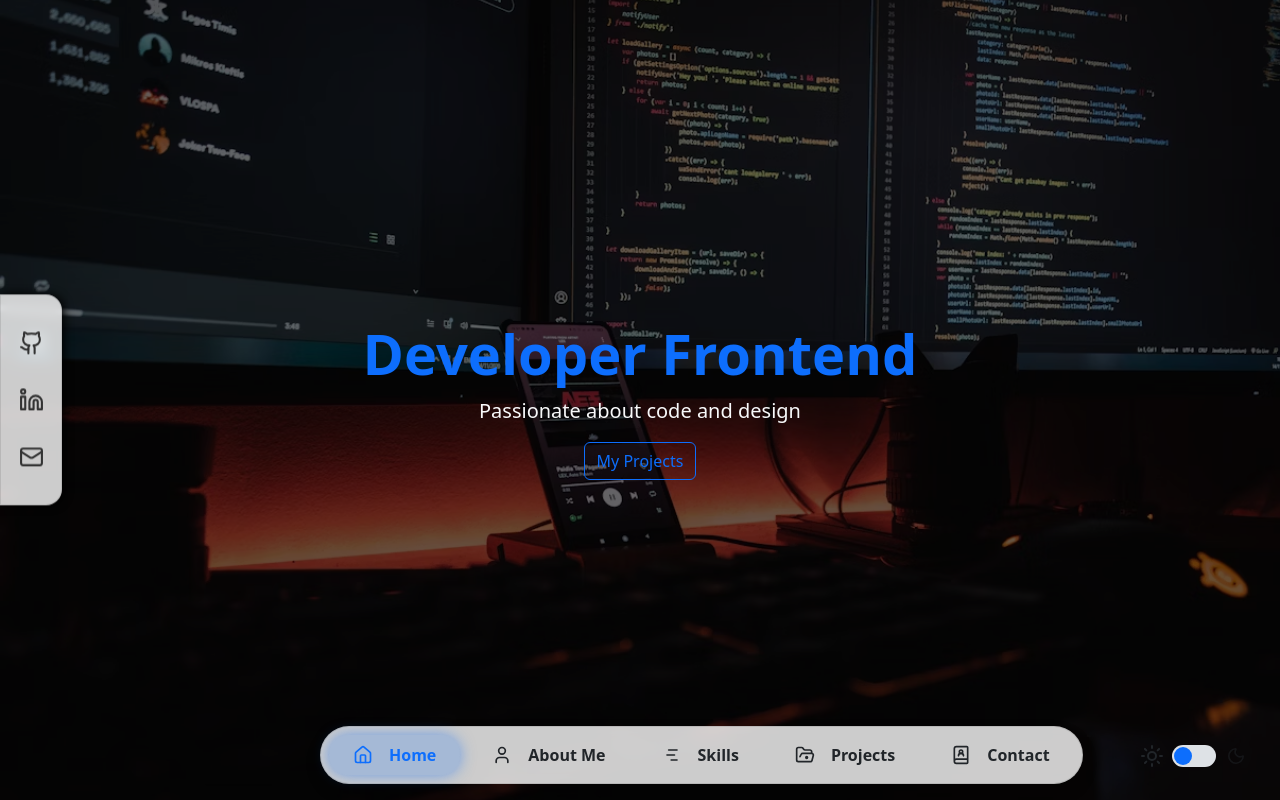
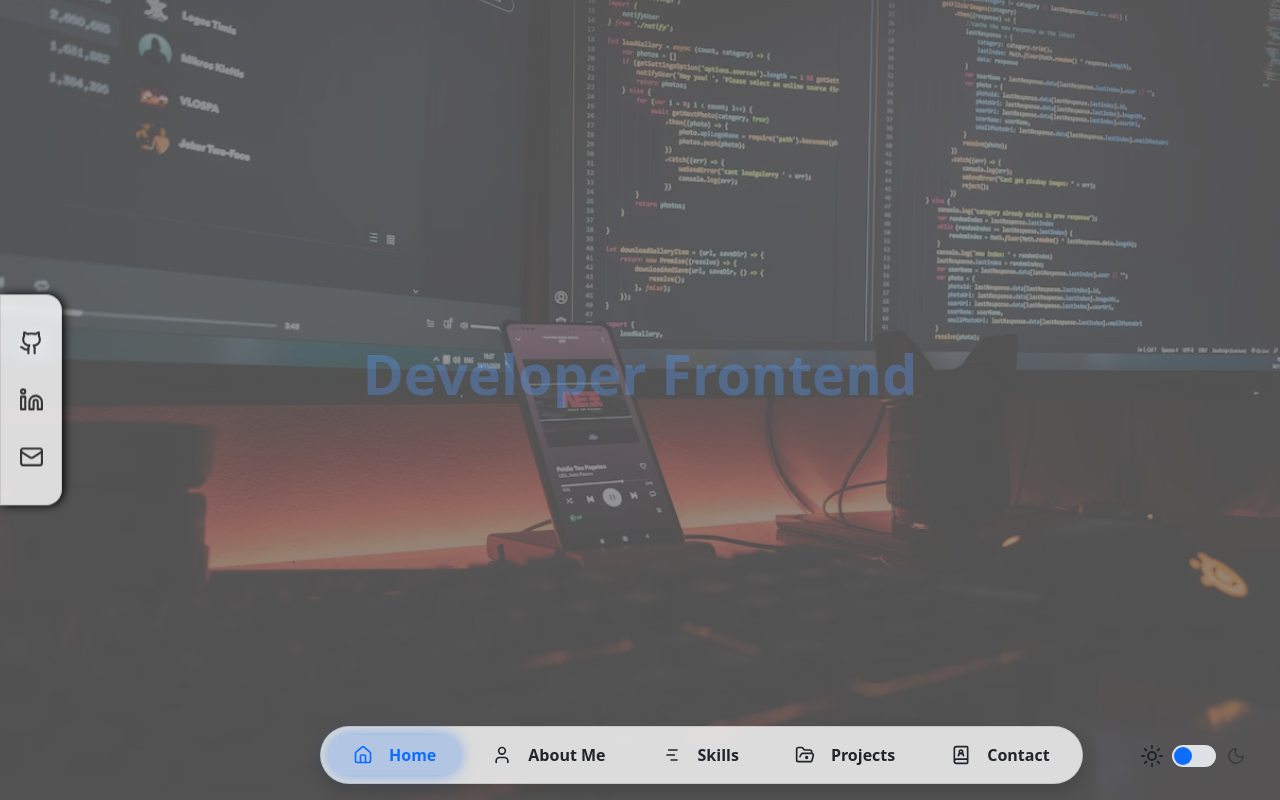
Before and after one commit to LautaroLeall/Portafolio-LLDP, a React (Vite) app: page / in a window 1280 px wide. Shown: the top 800 px of the page. Built offline with nearby package versions, Linux system fonts and the light colour scheme.

Commit message:
Solucionamos scrol de img en carousel

```diff
--- a/src/components/Home.jsx
+++ b/src/components/Home.jsx
@@ -1,15 +1,15 @@
 // src/components/Home.jsx
+
 import React, { useState, useEffect } from 'react'
 import { motion, AnimatePresence } from 'framer-motion'
 
-// Imágenes del carousel
+// Imágenes del carrusel
 import HomeImage1 from '/public/home/img-home.png'
 import HomeImage2 from '/public/home/img-home2.png'
 import HomeImage3 from '/public/home/img-home3.png'
-
 import '../styles/home.css'
 
-// Slides del carrusel
+// Slides del carrusel: cada uno contiene imagen + texto + botón
 const slides = [
     {
         image: HomeImage1,
@@ -31,7 +31,7 @@ const slides = [
     },
 ]
 
-// Mapea el texto del botón a su sección destino
+// Devuelve el href correspondiente según el texto del botón
 const getButtonHref = (label) => {
     switch (label) {
         case 'About Me':
@@ -46,42 +46,40 @@ const getButtonHref = (label) => {
 }
 
 const Home = () => {
-    const [index, setIndex] = useState(0) // Slide actual
-    const [show, setShow] = useState(true) // Control de visibilidad
+    const [index, setIndex] = useState(0) // Slide actual del carrusel
 
-    // Cambia de slide con animación fluida
     useEffect(() => {
+        // Timer para avanzar de slide automáticamente cada 5 segundos
         const timer = setInterval(() => {
-            setShow(false) // Oculta el actual
-            setTimeout(() => {
-                setIndex((prev) => (prev + 1) % slides.length) // Avanza
-                setShow(true) // Muestra nuevo
-            }, 500)
-        }, 4000)
+            setIndex((prev) => (prev + 1) % slides.length) // Avanza al siguiente (cíclico)
+        }, 5000)
 
-        return () => clearInterval(timer) // Limpieza
+        // Limpia el intervalo cuando se desmonta el componente
+        return () => clearInterval(timer)
     }, [])
 
     return (
         <section className="home-section">
             <AnimatePresence mode="wait">
-                {show && (
+                {/* Renderiza el slide actual con transición suave */}
                 <motion.div
-                        key={index}
+                    key={index} // Para reiniciar animación al cambiar de slide
                     className="carousel-slide"
                     style={{ backgroundImage: `url(${slides[index].image})` }}
-                        initial={{ opacity: 0 }}
+                    initial={{ opacity: 0 }} // Aparece con fade-in
                     animate={{ opacity: 1 }}
-                        exit={{ opacity: 0 }}
-                        transition={{ duration: 0.5 }}
+                    exit={{ opacity: 0 }} // Desaparece con fade-out
+                    transition={{ duration: 0.8 }}
                 >
+                    {/* Capa oscura + contenido centrado */}
                     <div className="overlay-home d-flex justify-content-center align-items-center text-center">
                         <motion.div
                             className="text-light"
-                                initial={{ opacity: 0, y: 40 }}
+                            initial={{ opacity: 0, y: 30 }}
                             animate={{ opacity: 1, y: 0 }}
                             transition={{ duration: 0.8 }}
                         >
+                            {/* Título principal del slide */}
                             <motion.h1
                                 className="title-home display-4 fw-bold"
                                 initial={{ opacity: 0, y: 20 }}
@@ -91,6 +89,7 @@ const Home = () => {
                                 {slides[index].title}
                             </motion.h1>
 
+                            {/* Subtítulo debajo del título */}
                             <motion.p
                                 className="lead m-0"
                                 initial={{ opacity: 0, y: 20 }}
@@ -100,7 +99,7 @@ const Home = () => {
                                 {slides[index].subtitle}
                             </motion.p>
 
-                                {/* Botón dinámico según el slide */}
+                            {/* Botón dinámico que lleva a la sección según el slide */}
                             <motion.a
                                 href={getButtonHref(slides[index].button)}
                                 className="btn btn-outline-primary mt-3"
@@ -113,7 +112,6 @@ const Home = () => {
                         </motion.div>
                     </div>
                 </motion.div>
-                )}
             </AnimatePresence>
         </section>
     )
```
Lines whose indentation alone changed are shown as unchanged.
